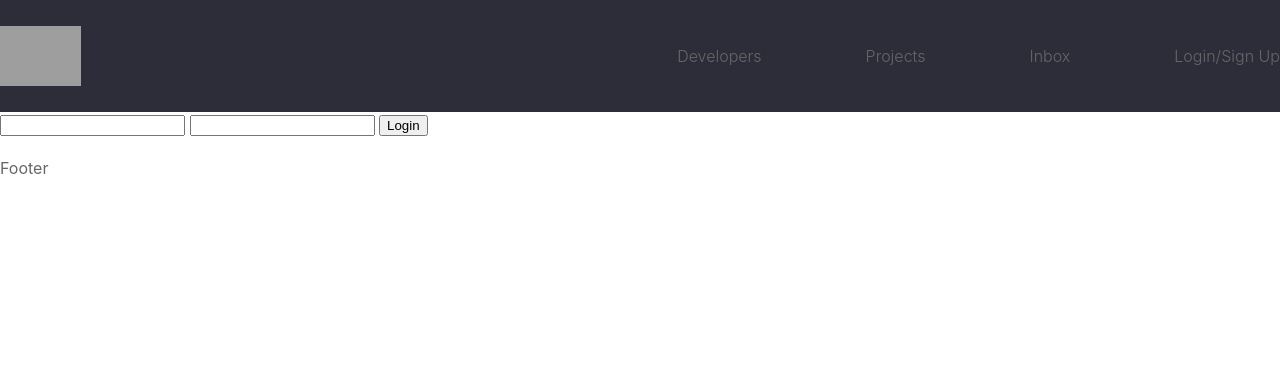
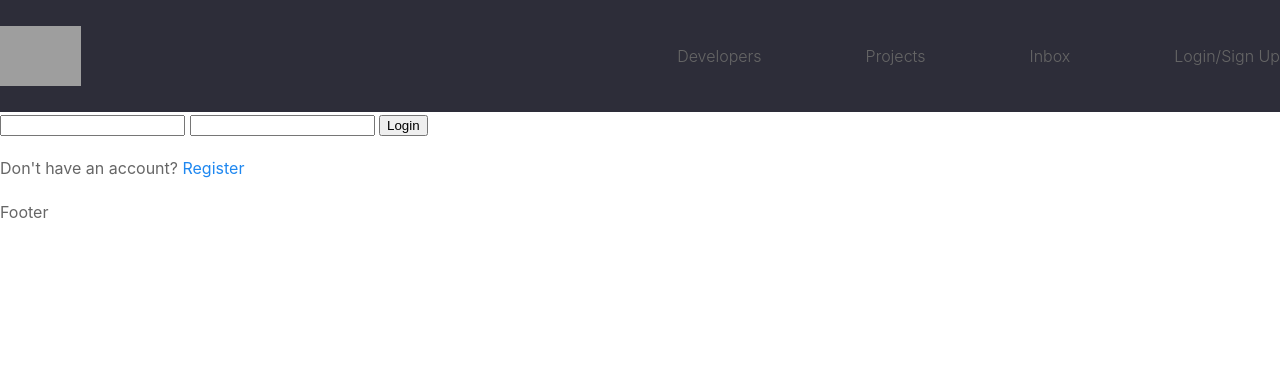
Before and after one commit to shadow9909/django_reference, a Django app: template devsearch/users/templates/users/login_register.html in a window 1280 px wide. Shown: the top 372 px of the page. Run offline with Django 3.2, Linux system fonts and the light colour scheme; the template is opened without the code that fills it, so the values that code supplies are empty; some libraries are stand-ins or nearby versions; grey boxes are pictures that could not be loaded.

Commit message:
Adding UserCreationForm to register user

```diff
--- a/devsearch/devsearch/urls.py
+++ b/devsearch/devsearch/urls.py
@@ -5,9 +5,9 @@ from django.conf import settings
 from django.conf.urls.static import static
 
 urlpatterns = [
+    path('',include('users.urls')),
     path('admin/', admin.site.urls),
     path('projects/',include('projects.urls')),
-    path('',include('users.urls')),
 ]
 
 urlpatterns += static(settings.MEDIA_URL, document_root=settings.MEDIA_ROOT)
--- a/devsearch/users/templates/users/login_register.html
+++ b/devsearch/users/templates/users/login_register.html
@@ -1,10 +1,18 @@
-{% extends 'main.html' %} {% block content %}
+{% extends 'main.html' %} {% block content %} {% if page == 'register'%}
+<h1>Register User</h1>
+<p>have an account? <a href="{%url 'login'%}">Register</a></p>
 
+<form action="{% url 'register' %}" method="post">
+  {%csrf_token%} {{form.as_p}}
+  <input type="submit" value="Register User" />
+</form>
+
+{%else%}
 <form action="{% url 'login' %}" method="post">
   {% csrf_token %}
   <input type="text" name="username" id="" />
   <input type="password" name="password" id="" />
   <input type="submit" value="Login" />
+  <p>Don't have an account? <a href="{%url 'register'%}">Register</a></p>
 </form>
-
-{% endblock content %}
+{%endif%} {% endblock content %}
--- a/devsearch/users/urls.py
+++ b/devsearch/users/urls.py
@@ -1,11 +1,12 @@
 from django.urls import path
 
-from .views import profiles, userProfile, loginPage, logoutUser
+from .views import profiles, userProfile, loginPage, logoutUser, registerUser
 
 urlpatterns = [
+    path('', profiles ,name="profiles"),
     path('logout/', logoutUser ,name="logout"),
     path('login/', loginPage ,name="login"),
-    path('', profiles ,name="profiles"),
     path('profile/<str:pk>/', userProfile ,name="user-profile"),
+    path('register/', registerUser ,name="register"),
 
 ]
```
Also changed, not shown: devsearch/users/views.py (+24 -1 lines), devsearch/db.sqlite3.
